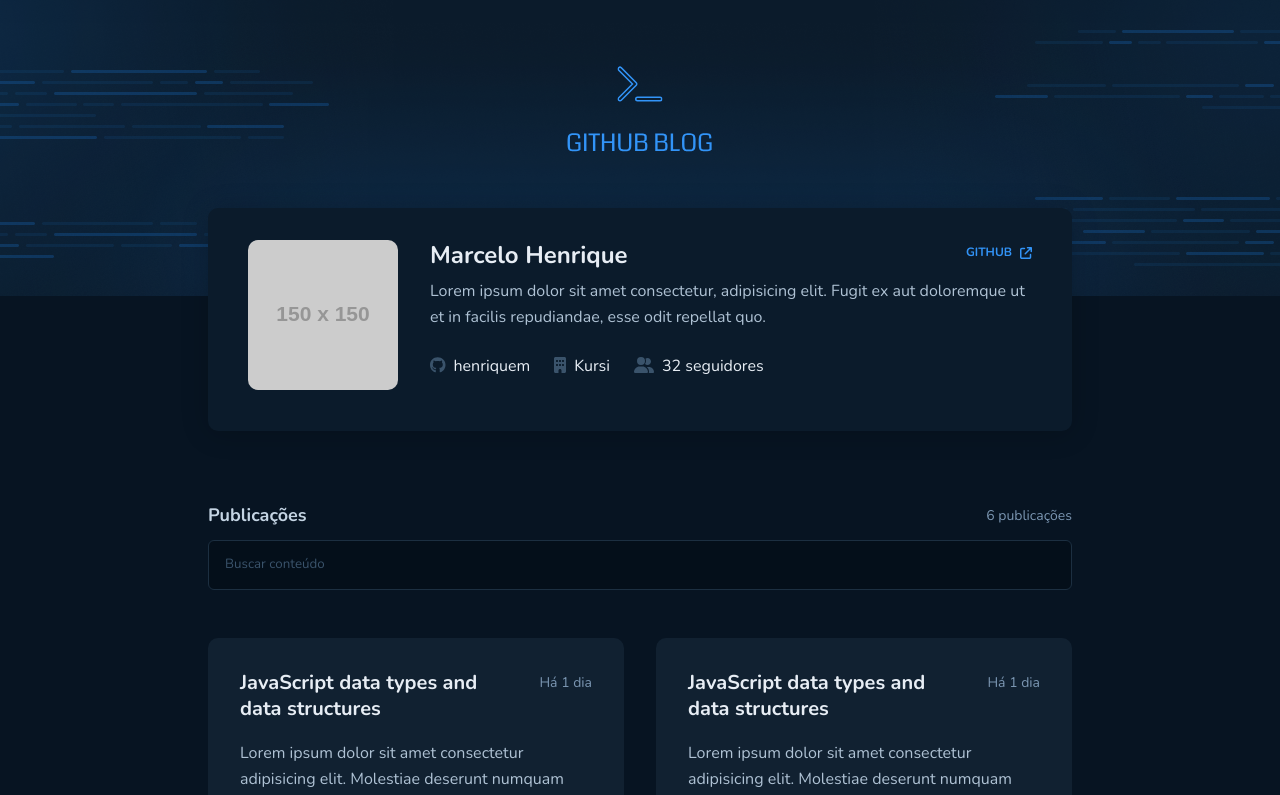
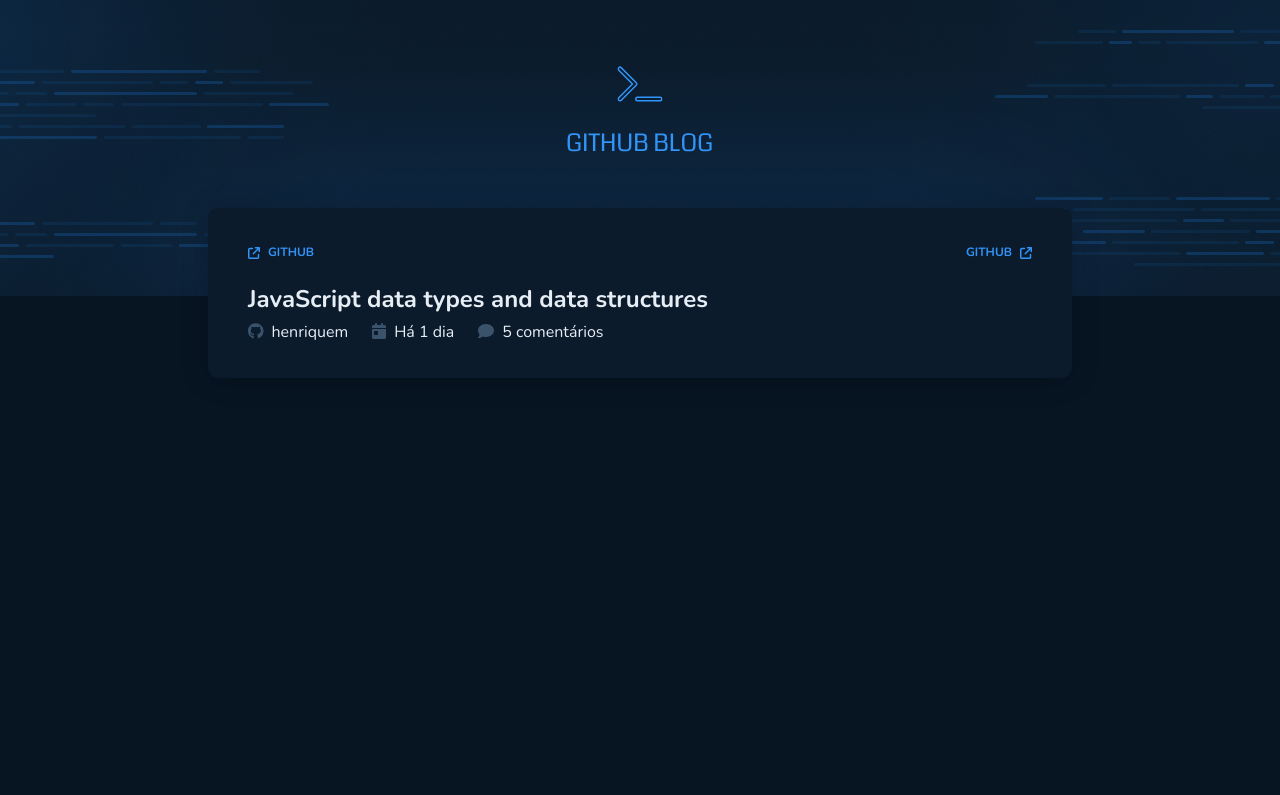
Before and after one commit to HenriqueMarcelo/github-blog, a React (Vite) app: page / in a window 1280 px wide. Shown: the top 795 px of the page. Built offline with nearby package versions, Linux system fonts and the light colour scheme.

Commit message:
FormHeader Component

```diff
--- a/src/App.tsx
+++ b/src/App.tsx
@@ -2,6 +2,7 @@
 import { Form } from './components/Form'
 import { Header } from './components/Header'
 import { PostCard } from './components/PostCard'
+import { PostHeader } from './components/PostHeader'
 import { Profile } from './components/Profile'
 import { Container, PostCardContainer } from './styles/components'
 import { GlobalStyle } from './styles/global'
@@ -12,7 +13,7 @@
     <ThemeProvider theme={defaultTheme}>
       <GlobalStyle />
       <Header />
-      <Profile />
+      {/* <Profile />
       <Form />
       <PostCardContainer>
         <PostCard />
@@ -22,7 +23,9 @@
         <PostCard />
         <PostCard />
         <PostCard />
-      </PostCardContainer>
+      </PostCardContainer> */}
+
+      <PostHeader />
     </ThemeProvider>
   )
 }
--- /dev/null
+++ b/src/components/PostHeader/index.tsx
@@ -0,0 +1,41 @@
+import { faGithub } from '@fortawesome/free-brands-svg-icons'
+import {
+  faArrowUpRightFromSquare,
+  faCalendarDay,
+  faComment,
+} from '@fortawesome/free-solid-svg-icons'
+import { FontAwesomeIcon } from '@fortawesome/react-fontawesome'
+import { Info, LinksHolder, PostHeaderContainer, Title } from './styles'
+
+export function PostHeader() {
+  return (
+    <PostHeaderContainer>
+      <div>
+        <LinksHolder>
+          <a className="link">
+            <FontAwesomeIcon icon={faArrowUpRightFromSquare} />
+            <span>Github</span>
+          </a>
+          <a className="link">
+            <span>Github</span>
+            <FontAwesomeIcon icon={faArrowUpRightFromSquare} />
+          </a>
+        </LinksHolder>
+        <Title>JavaScript data types and data structures</Title>
+        <Info>
+          <span>
+            <FontAwesomeIcon icon={faGithub} />
+            henriquem
+          </span>
+          <span>
+            <FontAwesomeIcon icon={faCalendarDay} />
+            Há 1 dia
+          </span>
+          <span>
+            <FontAwesomeIcon icon={faComment} />5 comentários
+          </span>
+        </Info>
+      </div>
+    </PostHeaderContainer>
+  )
+}
--- /dev/null
+++ b/src/components/PostHeader/styles.ts
@@ -0,0 +1,50 @@
+import styled from 'styled-components'
+import { Container } from '../../styles/components'
+
+export const PostHeaderContainer = styled(Container)`
+  background-color: ${({ theme }) => theme['base-profile']};
+  border-radius: 10px;
+  padding: 2rem 2.5rem;
+  display: flex;
+  gap: 2rem;
+
+  box-shadow: 0px 2px 28px rgba(0, 0, 0, 0.2);
+
+  margin-top: -5.5rem;
+  margin-bottom: 4.5rem;
+
+  & > * {
+    width: 100%;
+  }
+`
+
+export const LinksHolder = styled.div`
+  display: flex;
+  justify-content: space-between;
+  align-items: flex-start;
+  width: 100%;
+
+  margin-bottom: 1.25rem;
+`
+
+export const Info = styled.div`
+  display: flex;
+  align-items: center;
+  gap: 1.5rem;
+  color: ${({ theme }) => theme['base-title']};
+
+  svg {
+    margin-right: 0.5rem;
+    color: ${({ theme }) => theme['base-label']};
+  }
+`
+
+// Add
+
+export const Title = styled.h1`
+  font-weight: 700;
+  font-size: 1.5rem;
+  margin-bottom: 0.5rem;
+
+  color: ${({ theme }) => theme['base-title']};
+`
```
